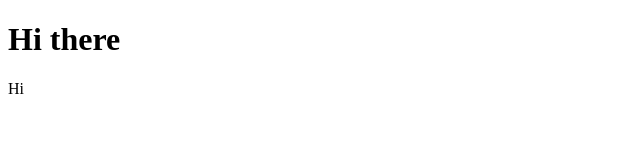
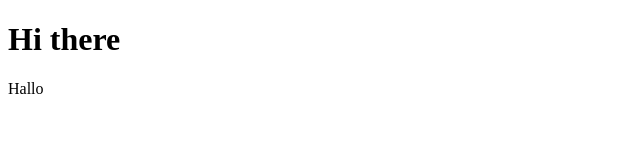
Before and after one commit to Jeanolos/jeanolos.github.io, a plain HTML site: page index.html in a window 1280 px wide. Shown: the full height of the page, 0-640 px from the left. Drawn offline with Linux system fonts and the light colour scheme.

Commit message:
Update index.html

```diff
--- a/index.html
+++ b/index.html
@@ -5,6 +5,6 @@
 </head>
 <body>
 <h1>Hi there</h1>
-<p>Hi</p>
+<p>Hallo</p>
 </body>
 </html>
```
